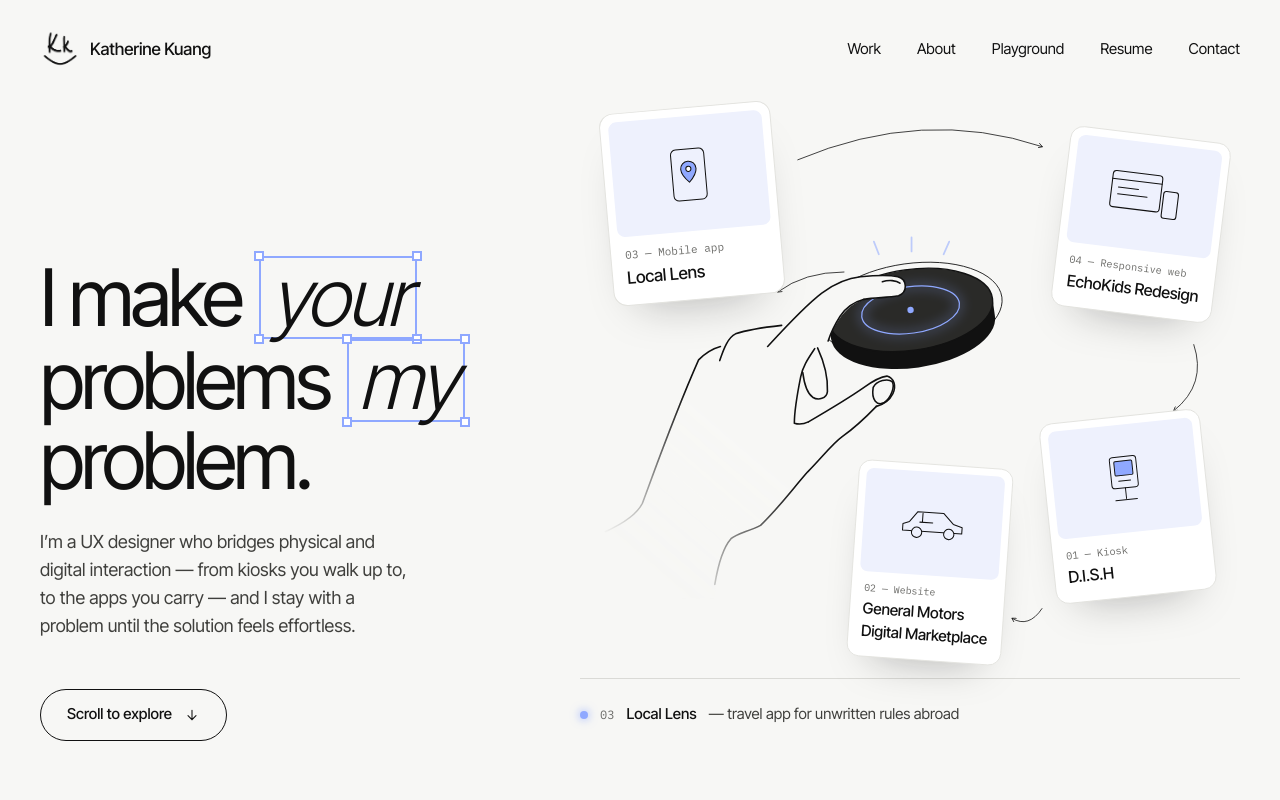
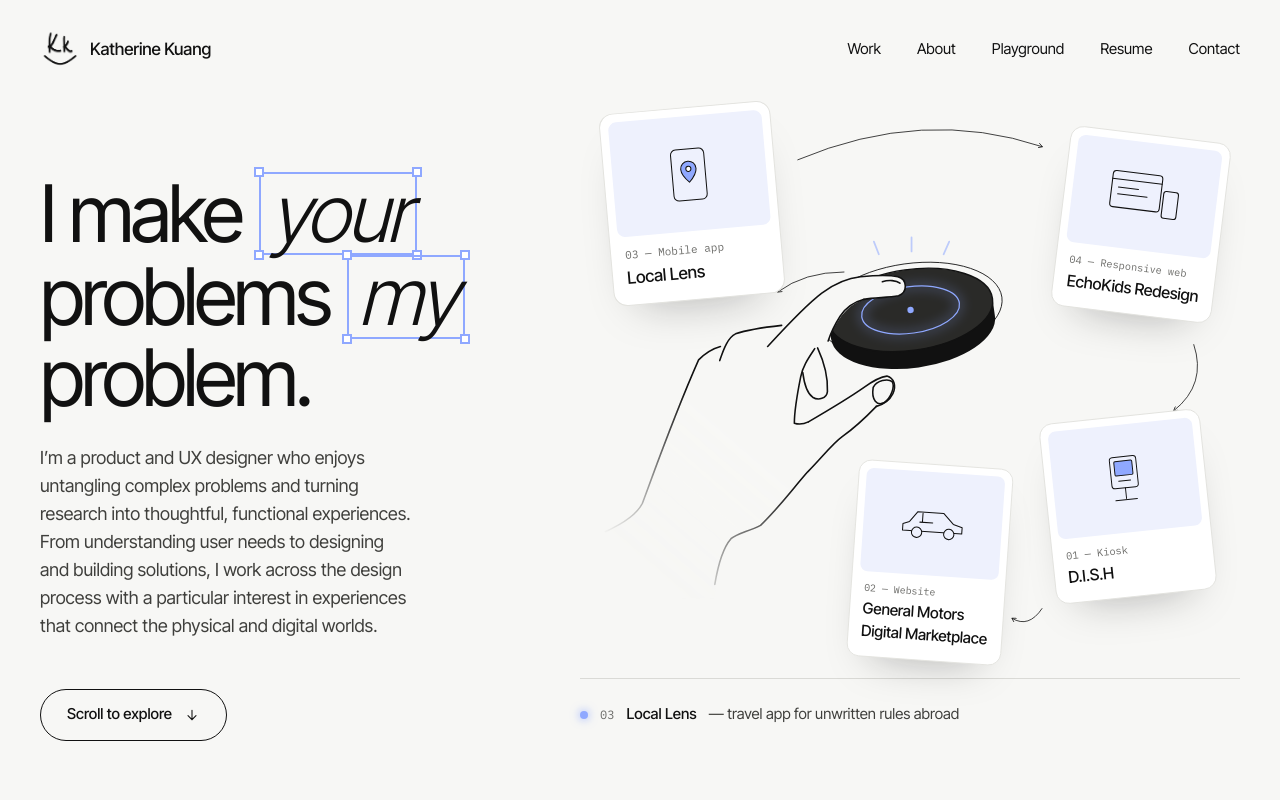
Before and after one commit to kkuang-max/portfolio, a Next.js app: page / in a window 1280 px wide. Shown: the top 800 px of the page. Built offline with nearby package versions, Linux system fonts and the light colour scheme.

Commit message:
Update homepage intro copy
Co-Authored-By: Claude Opus 5.5 <noreply@anthropic.com>
Claude-Session: https://claude.ai/code/session_01XAs3tqpStL2QmWzSri7Dnn

```diff
--- a/app/content.ts
+++ b/app/content.ts
@@ -30,7 +30,7 @@ export const site = {
   name: "Katherine Kuang",
   role: "UX designer",
   intro:
-    "I’m a UX designer who bridges physical and digital interaction — from kiosks you walk up to, to the apps you carry — and I stay with a problem until the solution feels effortless.",
+    "I’m a product and UX designer who enjoys untangling complex problems and turning research into thoughtful, functional experiences. From understanding user needs to designing and building solutions, I work across the design process with a particular interest in experiences that connect the physical and digital worlds.",
   email: "katherinekuang8@gmail.com",
   linkedin: "https://www.linkedin.com/in/katherine-kuang",
   resumePdf: "/KatherineKuang_resume.pdf",
```
